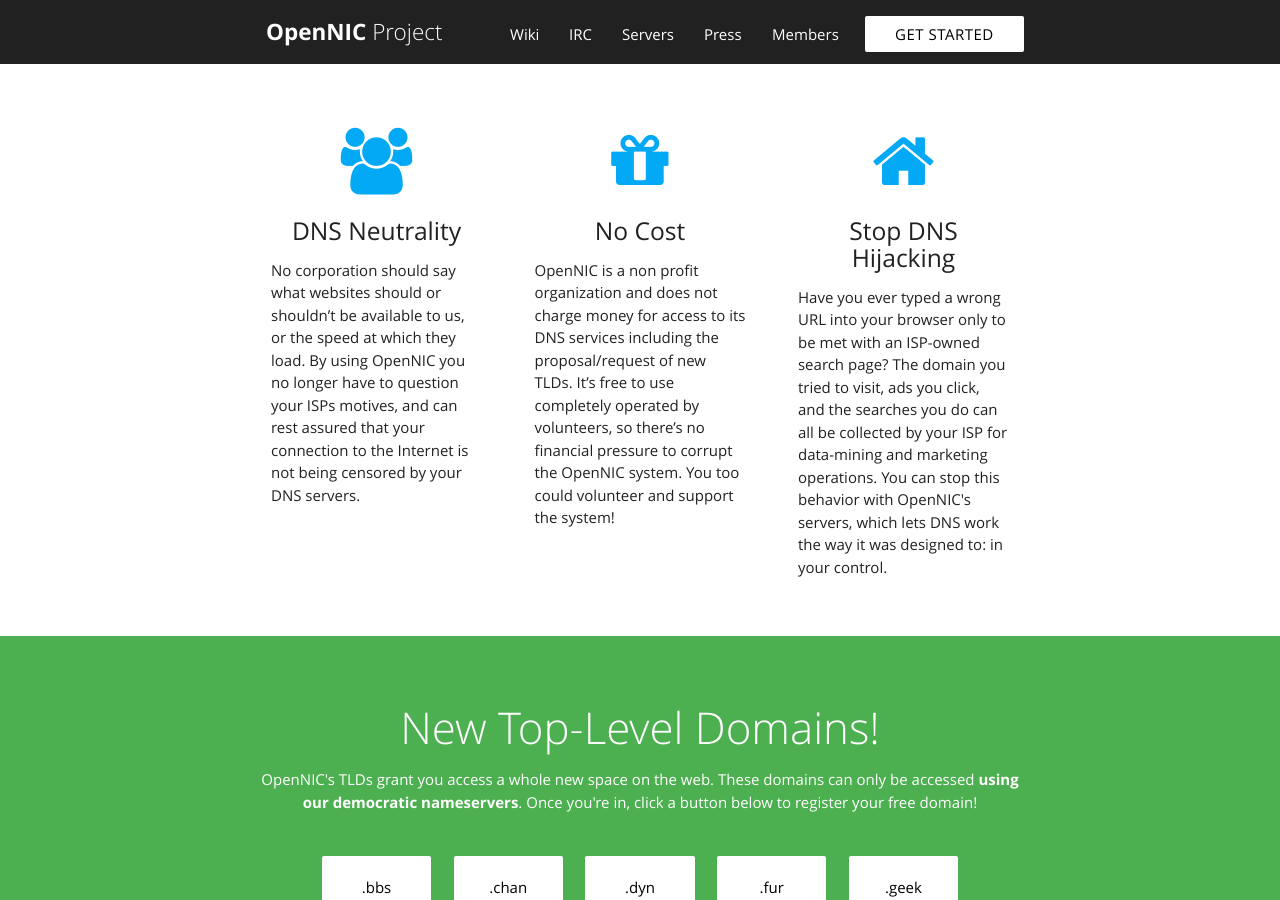
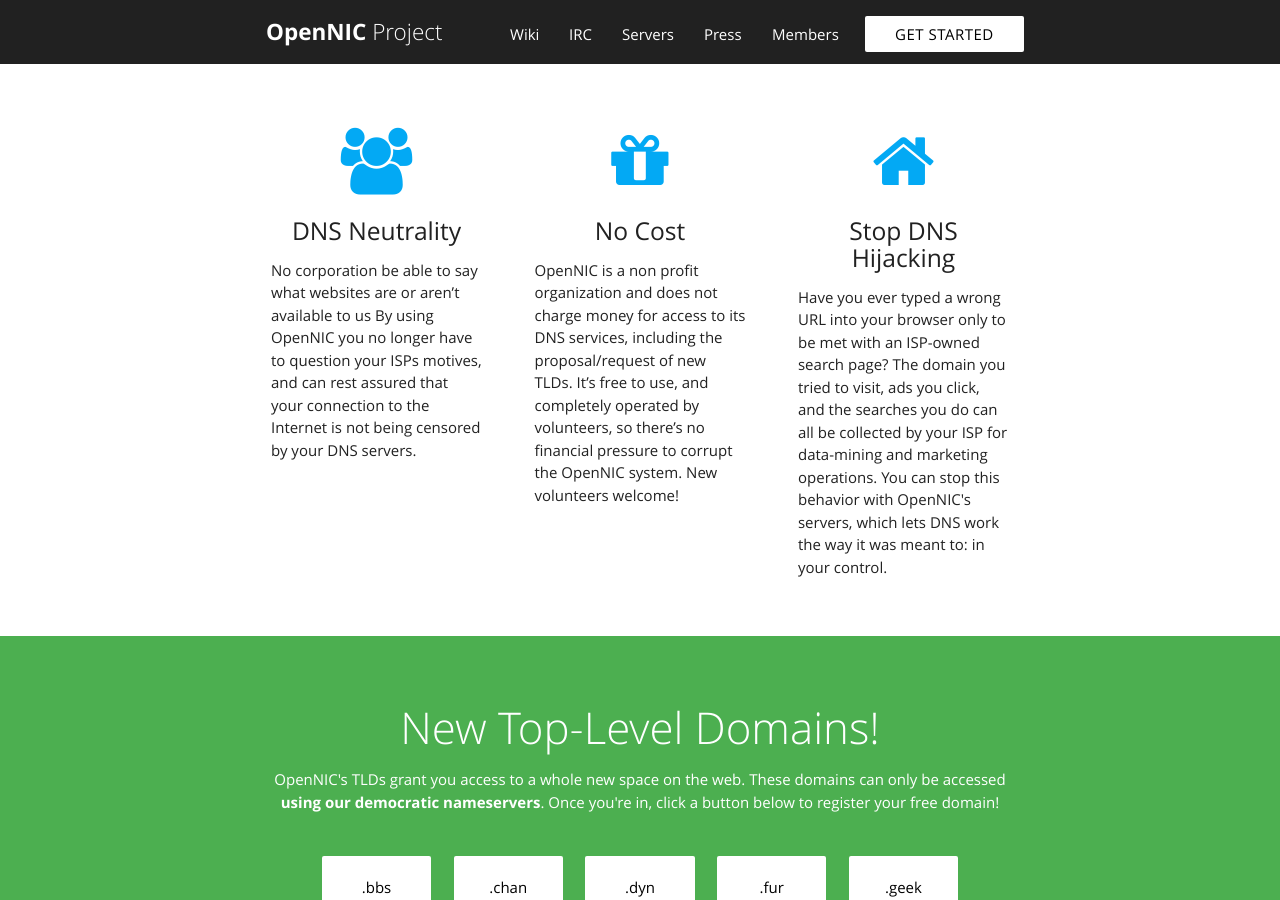
Before and after one commit to opennic/opennic-web, a Jekyll site: the page built from index.html, in a window 1280 px wide and 900 px high, scrolled down 576 px. Built offline with Jekyll 4.4.1, drawn with Linux system fonts in a browser that asks for light colours; the list of posts is cut into pages by our own code; some of the changed text lies outside the part shown.

Commit message:
Update index.html
Turns out the copy/pasted text from the ancient WordPress site was weird.

```diff
--- a/index.html
+++ b/index.html
@@ -57,8 +57,7 @@
 		    <h2 class="center light-blue-text">
 			<i class="fa fa-users" aria-hidden="true"></i></h2>
 		    <h5 class="center">DNS Neutrality</h5>
-		    <p>No corporation should say what websites should or shouldn’t be available to us,
-          or the speed at which they load. By using OpenNIC you no longer have to question your ISPs motives,
+		    <p>No corporation be able to say what websites are or aren’t available to us By using OpenNIC you no longer have to question your ISPs motives,
           and can rest assured that your connection to the Internet is not being censored by your DNS servers.</p>
 		  </div>
 	      </div>
@@ -68,8 +67,8 @@
           <i class="fa fa-gift" aria-hidden="true"></i></h2>
 		    <h5 class="center">No Cost</h5>
 		    <p>OpenNIC is a non profit organization and does not charge money for access to its
-          DNS services including the proposal/request of new TLDs. It’s free to use completely operated by volunteers,
-          so there’s no financial pressure to corrupt the OpenNIC system. You too could volunteer and support the system!</p>
+          DNS services, including the proposal/request of new TLDs. It’s free to use, and completely operated by volunteers,
+          so there’s no financial pressure to corrupt the OpenNIC system. New volunteers welcome!</p>
 		  </div>
 	      </div>
 	      <div class="col s12 m4">
@@ -80,7 +79,7 @@
         <p>Have you ever typed a wrong URL into your browser only to be met with an ISP-owned search page?
           The domain you tried to visit, ads you click, and the searches you do can all be collected by your ISP for data-mining and
           marketing operations.
-          You can stop this behavior with OpenNIC's servers, which lets DNS work the way it was designed to: in your control.</p>
+          You can stop this behavior with OpenNIC's servers, which lets DNS work the way it was meant to: in your control.</p>
 		  </div>
 	      </div>
 	    </div>
@@ -93,7 +92,7 @@
 		<div class="row">
 			<div class="col s12">
 				<h3 class="white-text center-align thin">New Top-Level Domains!</h3>
-				<p class="white-text center-align">OpenNIC's TLDs grant you access a whole new space on the web. These domains can only be accessed <b><a href="http://wiki.opennic.org/start" class="white-text">using our democratic nameservers</a></b>. Once you're in, click a button below to register your free domain!</p>
+				<p class="white-text center-align">OpenNIC's TLDs grant you access to a whole new space on the web. These domains can only be accessed <b><a href="http://wiki.opennic.org/start" class="white-text">using our democratic nameservers</a></b>. Once you're in, click a button below to register your free domain!</p>
 			</div>
 		</div>
     <div class="row">
@@ -261,7 +260,7 @@
   		<div class="col s12">
         <br /><br />
   			<h3 class="center-align thin">Donate</h3>
-  			<p class="center-align">We provide all this completely free of charge! Please, if you are able, consider volunteering to run a Tier 2 server or feel welcome to make a donation:</p>
+  			<p class="center-align">We provide all this completely free of charge! Please, if you are able, consider running a Tier 2 server or make a donation:</p>
   			<p class="center-align">BTC: <b>1GfmMBvDUYVDWyLcDfHwPRwVdec2pg3FrG</b><br />
                                 ETH: <b>0x8111dc2100a2aCA8138c49B4A10766eF481530a6</b></p>
         <form action="https://www.paypal.com/cgi-bin/webscr" method="post" target="_top">
```
